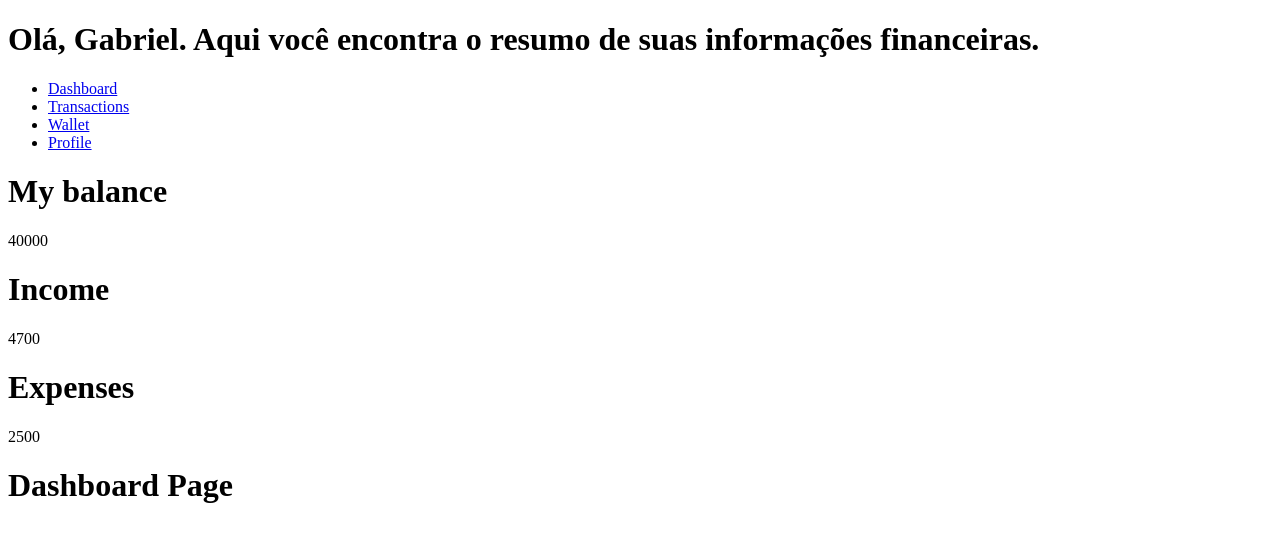
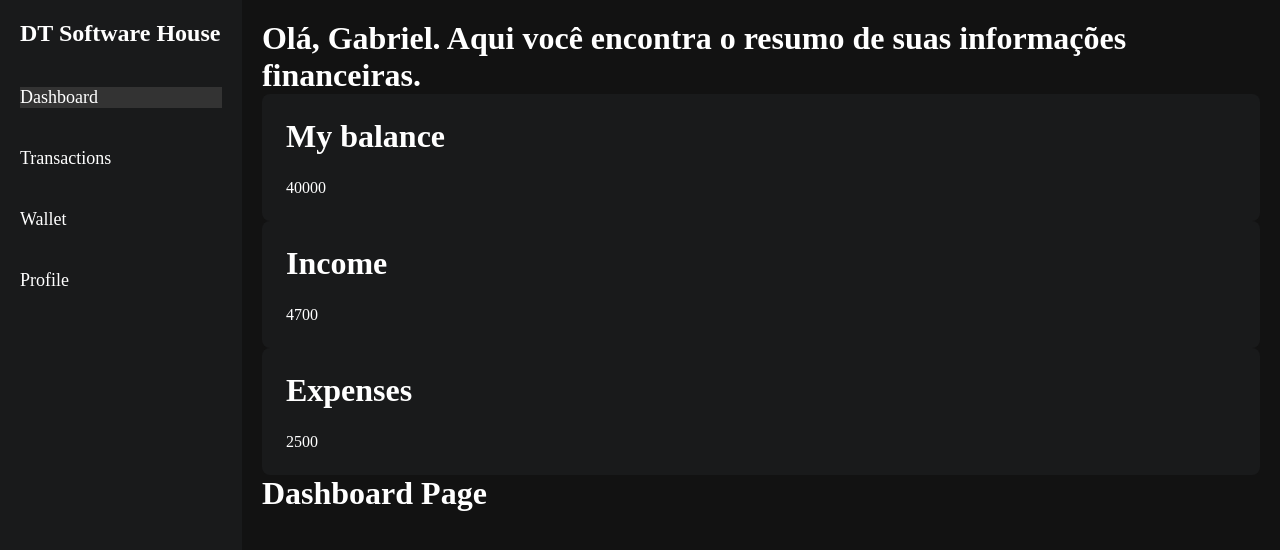
Before and after one commit to Dutra3/financial-manager, a React (Vite) app: page / in a window 1280 px wide. Shown: the top 550 px of the page. Built offline with nearby package versions, Linux system fonts and the light colour scheme.

Commit message:
Add css configuration to home page and sidebar component

```diff
--- a/src/components/Card/Card.css
+++ b/src/components/Card/Card.css
@@ -0,0 +1,15 @@
+.card-body {
+    background-color: var(--primary-color);
+    padding: 12px;
+    border-radius: 8px;
+}
+
+.card-title {
+    padding: 12px;
+    color: var(--text-color);
+}
+
+.card-amount {
+    padding: 12px;
+    color: var(--text-color);
+}
--- a/src/components/Card/index.tsx
+++ b/src/components/Card/index.tsx
@@ -1,4 +1,4 @@
-
+import "./Card.css";
 
 interface CardProps {
     title: string;
@@ -7,9 +7,9 @@ interface CardProps {
 
 const Card: React.FC<CardProps> = ({ title, amount }) => {
     return (
-        <div>
-            <h1>{title}</h1>
-            <p>{amount}</p>
+        <div className="card-body">
+            <h1 className="card-title">{title}</h1>
+            <p className="card-amount">{amount}</p>
         </div>
     )
 };
--- a/src/components/Header/index.tsx
+++ b/src/components/Header/index.tsx
@@ -1,4 +1,4 @@
-
+import "./Header.css";
 
 interface HeaderProps {
     title: string;
--- a/src/components/SideBar/SideBar.css
+++ b/src/components/SideBar/SideBar.css
@@ -0,0 +1,37 @@
+.sidebar {
+    width: 250px;
+    background-color: var(--primary-color);
+    color: white;
+    height: 100vh;
+    display: flex;
+    flex-direction: column;
+  }
+
+  .sidebar .logo {
+    padding: 20px;
+    font-size: 24px;
+    font-weight: bold;
+  }
+
+  .sidebar nav ul {
+    list-style: none;
+    padding: 0;
+    margin: 0;
+  }
+
+  .sidebar nav ul li {
+    padding: 20px 20px;
+  }
+
+  .sidebar nav ul li a {
+    color: white;
+    text-decoration: none;
+    display: block;
+    font-size: 18px;
+  }
+
+  .sidebar nav ul li a:hover,
+  .sidebar nav ul li a.active {
+    background-color: #333;
+    cursor: pointer;
+  }
--- a/src/components/SideBar/index.tsx
+++ b/src/components/SideBar/index.tsx
@@ -1,22 +1,30 @@
 import { Link } from 'react-router-dom';
+import "./SideBar.css"
 
-const SideBar = () => {
+interface SideBarProps {
+    page: string;
+}
+
+const SideBar: React.FC<SideBarProps> = ({ page }) => {
     return (
-        <div>
+        <div className="sidebar">
+            <div className="logo">DT Software House</div>
+            <nav>
                 <ul>
                     <li>
-                    <Link to="/">Dashboard</Link>
+                        <Link to="/" className={page == "dashboard" ? "active" : ""}>Dashboard</Link>
                     </li>
                     <li>
-                    <Link to="/transactions">Transactions</Link>
+                        <Link to="/transactions" className={page == "transactions" ? "active" : ""}>Transactions</Link>
                     </li>
                     <li>
-                    <Link to="/wallet">Wallet</Link>
+                        <Link to="/wallet" className={page == "wallet" ? "active" : ""}>Wallet</Link>
                     </li>
                 <li>
-                    <Link to="/profile">Profile</Link>
+                        <Link to="/profile" className={page == "profile" ? "active" : ""}>Profile</Link>
                     </li>
                 </ul>
+            </nav>
         </div>
     )
 };
--- a/src/global.css
+++ b/src/global.css
@@ -3,4 +3,10 @@
     --secondary-color: #2a56e9;
     --background-color: #000000;
     --text-color: #ffffff;
+}
+
+* {
+    margin: 0;
+    padding: 0;
+    box-sizing: border-box;
   }
--- a/src/main.tsx
+++ b/src/main.tsx
@@ -1,6 +1,7 @@
-import React from 'react'
-import ReactDOM from 'react-dom/client'
+import React from 'react';
+import ReactDOM from 'react-dom/client';
 import { Routes } from './routes';
+import "./global.css";
 
 ReactDOM.createRoot(document.getElementById('root')!).render(
   <React.StrictMode>
--- a/src/pages/Home/Home.css
+++ b/src/pages/Home/Home.css
@@ -0,0 +1,11 @@
+.home-container {
+    display: flex;
+    background-color: var(--background-color);
+  }
+
+  .main-content {
+    flex-grow: 1;
+    padding: 20px;
+    background-color: #121212;
+    color: white;
+  }
--- a/src/pages/Home/index.tsx
+++ b/src/pages/Home/index.tsx
@@ -5,16 +5,18 @@ import "./Home.css";
 
 const Home = () => {
     return (
-        <>
+        <main className="home-container">
+            <SideBar page="dashboard"/>
+            <div className="main-content">
                 <Header title="Olá, Gabriel. Aqui você encontra o resumo de suas informações financeiras."/>
-            <SideBar />
                 <Card title="My balance" amount={40000.00} />
                 <Card title="Income" amount={4700.00} />
                 <Card title="Expenses" amount={2500.00} />
                 <div>
                     <h1>Dashboard Page</h1>
                 </div>
-        </>
+            </div>
+        </main>
     )
 };
 
--- a/src/pages/Profile/index.tsx
+++ b/src/pages/Profile/index.tsx
@@ -6,7 +6,7 @@ const Profile = () => {
     return (
         <>
             <Header title="Olá, Gabriel. Você está na aba de Perfil. Aqui você encontra seus dados pessoais, como nome, salário e metas."/>
-            <SideBar />
+            <SideBar page="profile"/>
             <div>
                 <h1>Profile Page</h1>
             </div>
--- a/src/pages/Transactions/index.tsx
+++ b/src/pages/Transactions/index.tsx
@@ -6,7 +6,7 @@ const Transactions = () => {
     return (
         <>
             <Header title="Olá, Gabriel. Você está na aba de Transações. Aqui você encontra suas despesas e receitas passadas, além de poder cadastrar novos dados de despesas e receitas."/>
-            <SideBar />
+            <SideBar page="transactions"/>
             <div>
                 <h1>Transactions Page</h1>
             </div>
--- a/src/pages/Wallet/index.tsx
+++ b/src/pages/Wallet/index.tsx
@@ -6,7 +6,7 @@ const Wallet = () => {
     return (
         <>
             <Header title="Olá, Gabriel. Você está na aba de Carteira. Aqui você encontra suas ações e fundos imobiliários cadastrados, podendo também alterar a quantidade de cada um deles."/>
-            <SideBar />
+            <SideBar page="wallet"/>
             <div>
                 <h1>Wallet Page</h1>
             </div>
```
Lines whose indentation alone changed are shown as unchanged.
